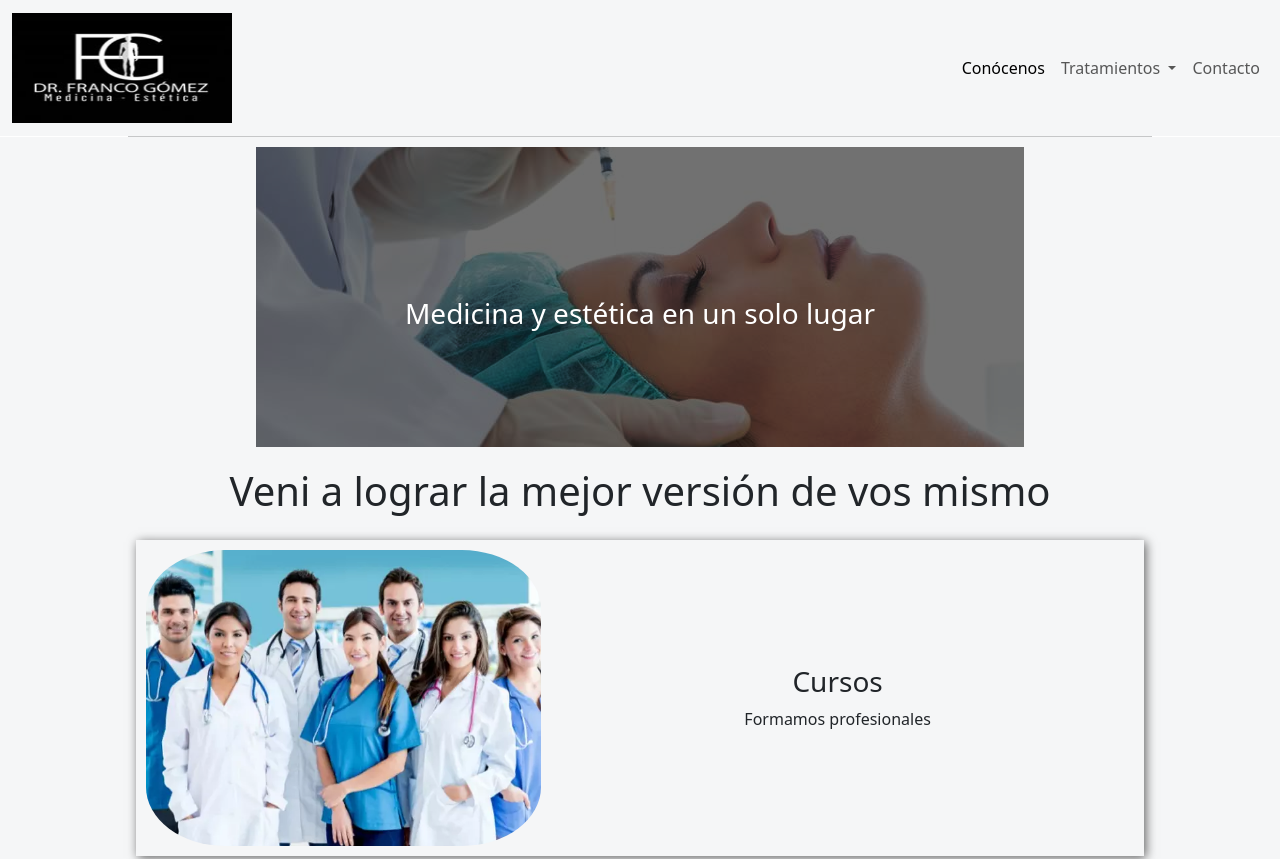
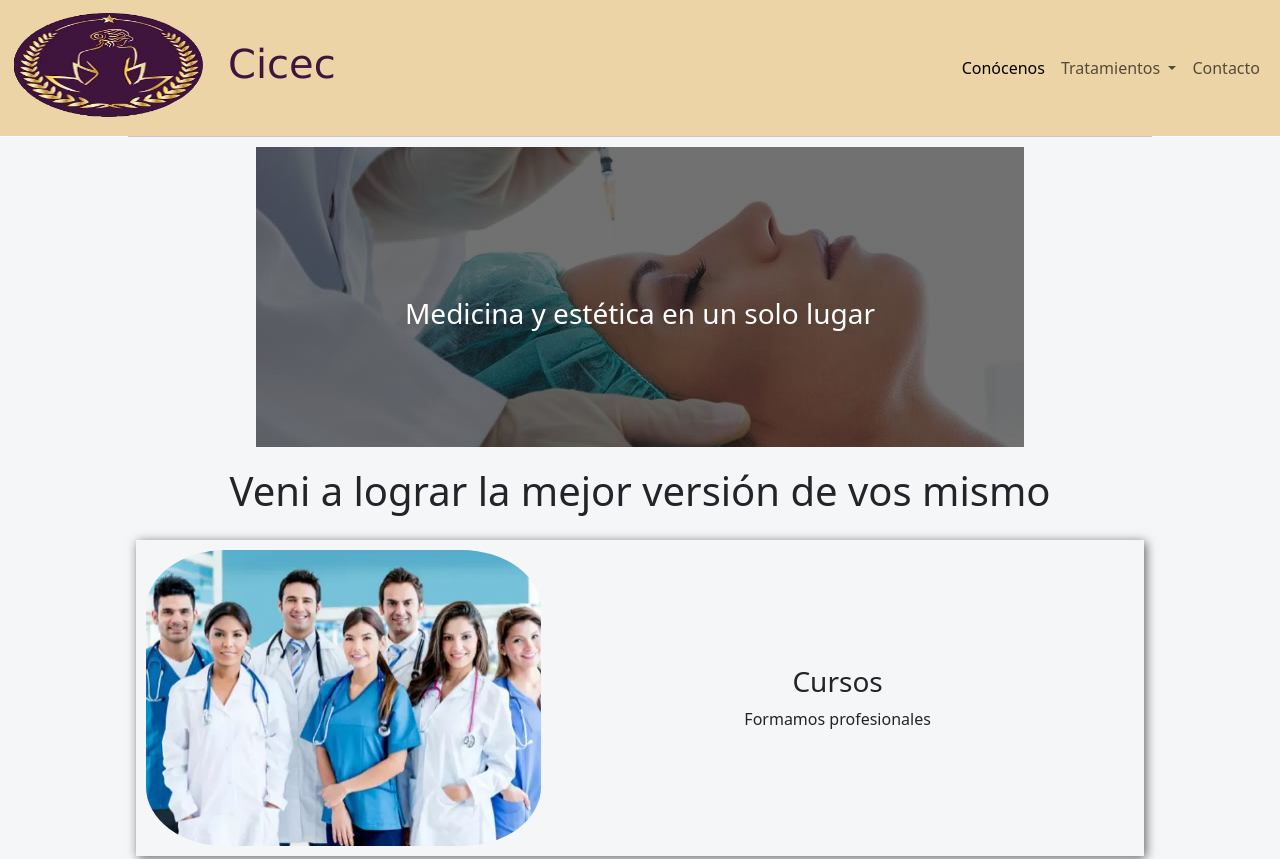
Before and after one commit to Damian-Barera/ClinicaFG, a plain HTML site: page index.html in a window 1280 px wide. Shown: the top 859 px of the page. Drawn offline with nearby package versions, Linux system fonts and the light colour scheme; a web font is replaced by a local one.

Commit message:
estilizando menu

```diff
--- a/index.css
+++ b/index.css
@@ -9,7 +9,7 @@
 /* Navigation Bar */
 
 .navbar {
-    background-color: #f5f6f7;
+    background-color: #EDD4A6;
 }
 
 .navbar-toggler {
@@ -24,8 +24,20 @@
 /* Menu Image */
 
 .navbar-brand img {
-    width: 220px;
+    width: 200px;
     height: 110px;
+}
+
+.navbar-brand h2 {
+    font-family: 'Lucida Sans', 'Lucida Sans Regular', 'Lucida Grande', 'Lucida Sans Unicode', Geneva, Verdana, sans-serif;
+    text-decoration: wavy;
+    color: #3F153D;
+}
+
+@media (max-width: 767px) {
+    .navbar-brand h2 {
+        display: none;
+    }
 }
 
 .recruiter-menu {
--- a/index.html
+++ b/index.html
@@ -54,9 +54,13 @@
         <a class="navbar-brand" href="#">
           <!-- Logotipe -->
           <img
-            src="logotipe.png"
+            src="logocicec_sin_fondo.png"
             alt="Franco Gómez Logotipo"
           />
+        </a>
+        <a class="navbar-brand" href="#">
+          <!-- Logotipe -->
+          <h2>Cicec</h2>
         </a>
         <button
           class="navbar-toggler"
```
Also changed, not shown: logocicec_sin_fondo.png (added).
